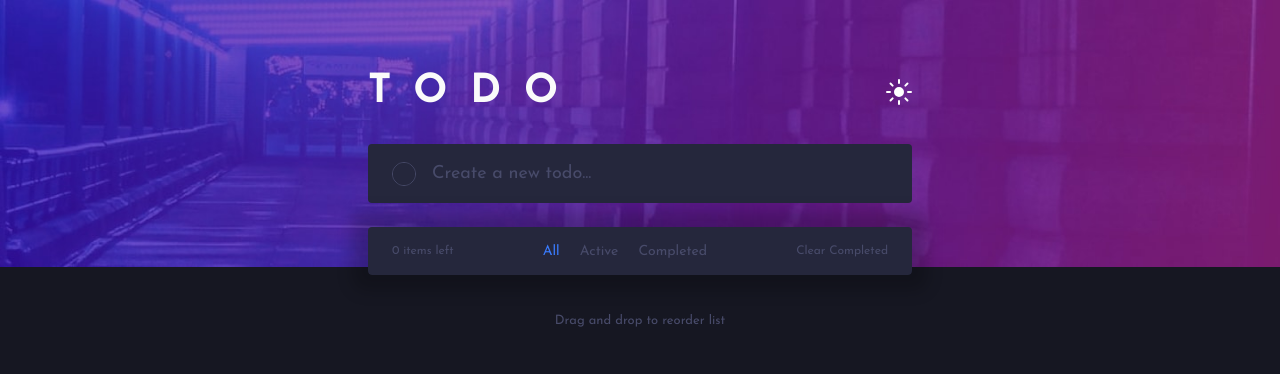
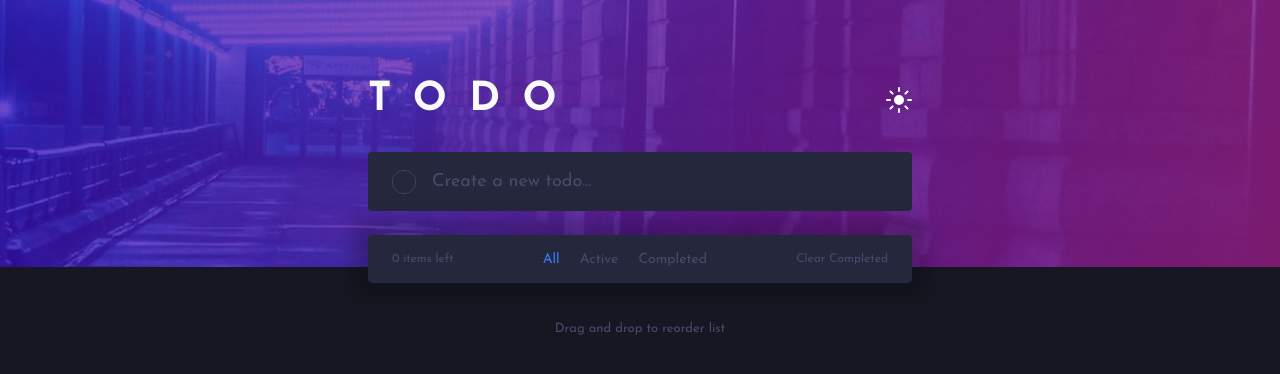
Before and after one commit to c0dehamster/todo-app, a SvelteKit app: page / in a window 1280 px wide. Shown: the top 374 px of the page. Built offline with nearby package versions, Linux system fonts and the light colour scheme.

Commit message:
Minor adjstments to styles

```diff
--- a/src/routes/+page.svelte
+++ b/src/routes/+page.svelte
@@ -21,8 +21,6 @@
 <svelte:head>
 	<title>Frontend Mentor | Todo app</title>
 </svelte:head>
-
-<svelte:body />
 
 <div
 	class={appClass}
@@ -97,7 +95,7 @@
 		font-size: var(--font-size-heading-responsive);
 		text-transform: uppercase;
 		color: var(--color-header);
-		letter-spacing: clamp(0.5rem, 2.13vw, 1.43rem);
+		letter-spacing: clamp(0.5rem, 2vw, 1.4rem);
 	}
 
 	.task-list-wrapper {
@@ -137,7 +135,7 @@
 		}
 
 		.wrapper {
-			padding-block-start: 4.5rem;
+			padding-block-start: 5rem;
 		}
 
 		.instruction {
```
